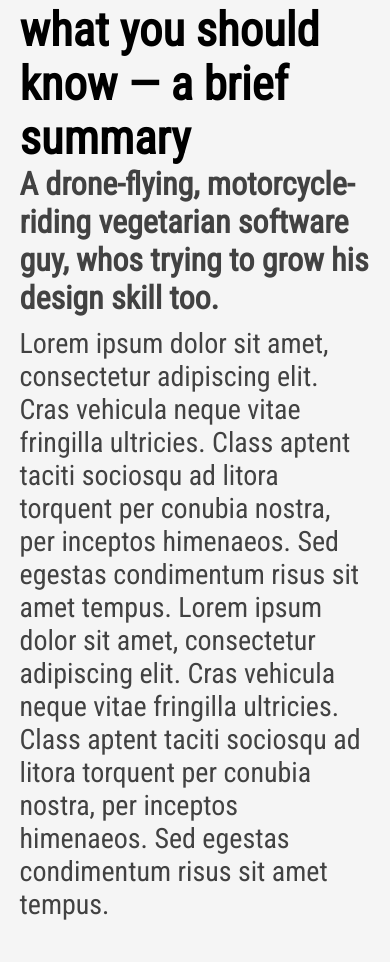
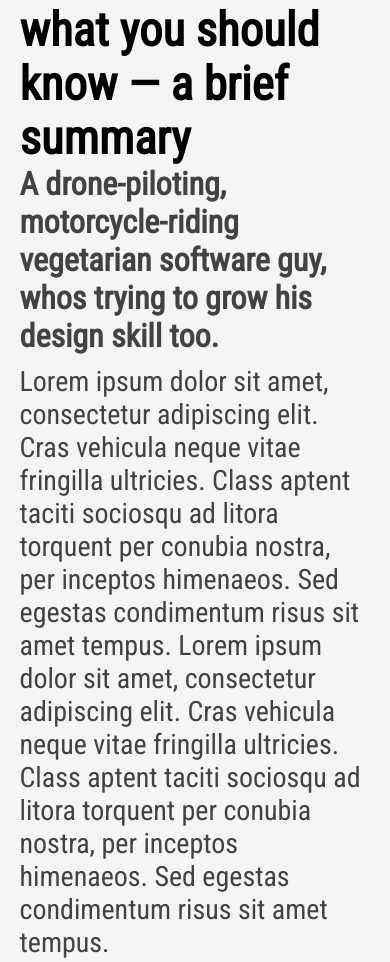
Before and after one commit to drose379/Personal, a plain HTML site: page index.html in a window 390 px wide. Shown: the part 2816-3778 px from the top of the page. Drawn offline with nearby package versions, Linux system fonts and the light colour scheme; a web font is replaced by a local one.

```diff
--- a/index.html
+++ b/index.html
@@ -111,7 +111,7 @@
 
     <div class="section-container column">
       <h3 class="nomargin">what you should know &mdash; a brief summary</h3>
-      <h3 class="nomargin sub bottom-margin">A drone-flying, motorcycle-riding vegetarian software guy, whos trying to grow his design skill too.</h3>
+      <h3 class="nomargin sub bottom-margin">A drone-piloting, motorcycle-riding vegetarian software guy, whos trying to grow his design skill too.</h3>
       <p>Lorem ipsum dolor sit amet, consectetur adipiscing elit. Cras vehicula neque vitae fringilla ultricies. Class aptent taciti sociosqu ad litora torquent per conubia nostra, per inceptos himenaeos. Sed egestas condimentum risus sit amet tempus.
         Lorem ipsum dolor sit amet, consectetur adipiscing elit. Cras vehicula neque vitae fringilla ultricies. Class aptent taciti sociosqu ad litora torquent per conubia nostra, per inceptos himenaeos. Sed egestas condimentum risus sit amet tempus.
       </p>
```
